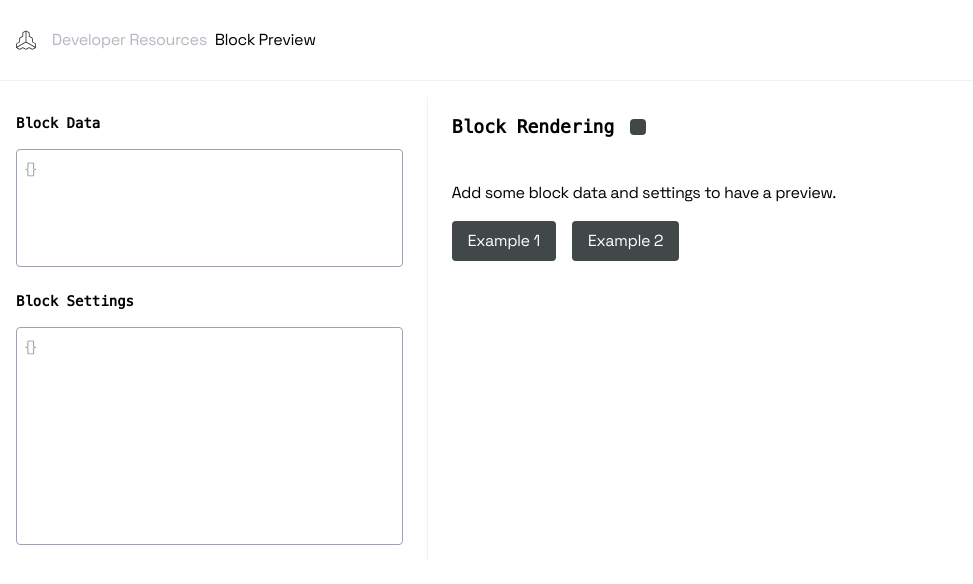
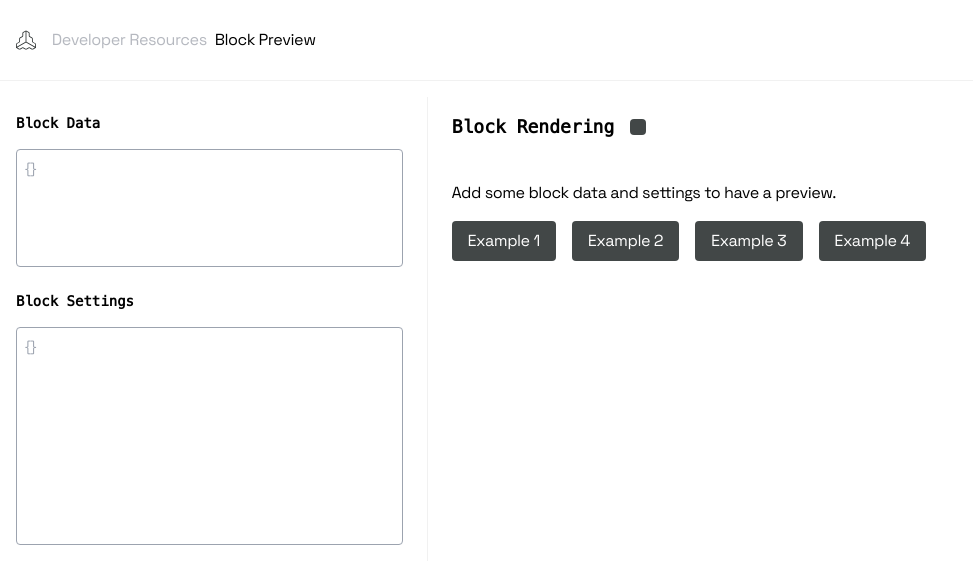
Before and after one commit to SamuelAlev/guideline-blocks-preview, a React (Vite) app: page /v1 in a window 1280 px wide. Shown: the top 584 px of the page, without its empty margins (0-973 px from the left). Built offline with nearby package versions, Linux system fonts and the light colour scheme.

Commit message:
feat: add more examples

```diff
--- a/src/ContentArea.tsx
+++ b/src/ContentArea.tsx
@@ -3,7 +3,7 @@ import { NavLink } from 'react-router-dom';
 import { Block } from './Block';
 
 import { ViewEditToggle } from './components';
-import { EXAMPLE_BLOCK_1, EXAMPLE_BLOCK_2 } from './constants';
+import { EXAMPLE_BLOCK_1, EXAMPLE_BLOCK_2, EXAMPLE_BLOCK_3, EXAMPLE_BLOCK_4 } from './constants';
 import { getBlockIdFromJsPath } from './helpers';
 import { useBlockState } from './states';
 
@@ -49,6 +49,20 @@ export const ContentArea = ({}) => {
                         >
                             Example 2
                         </NavLink>
+                        <NavLink
+                            to={EXAMPLE_BLOCK_3}
+                            className="py-2 px-4 items-center justify-center rounded bg-[#424747] hover:bg-[#2d3232] text-white"
+                            title="Go to example 3"
+                        >
+                            Example 3
+                        </NavLink>
+                        <NavLink
+                            to={EXAMPLE_BLOCK_4}
+                            className="py-2 px-4 items-center justify-center rounded bg-[#424747] hover:bg-[#2d3232] text-white"
+                            title="Go to example 4"
+                        >
+                            Example 4
+                        </NavLink>
                     </div>
                 </div>
             )}
```
